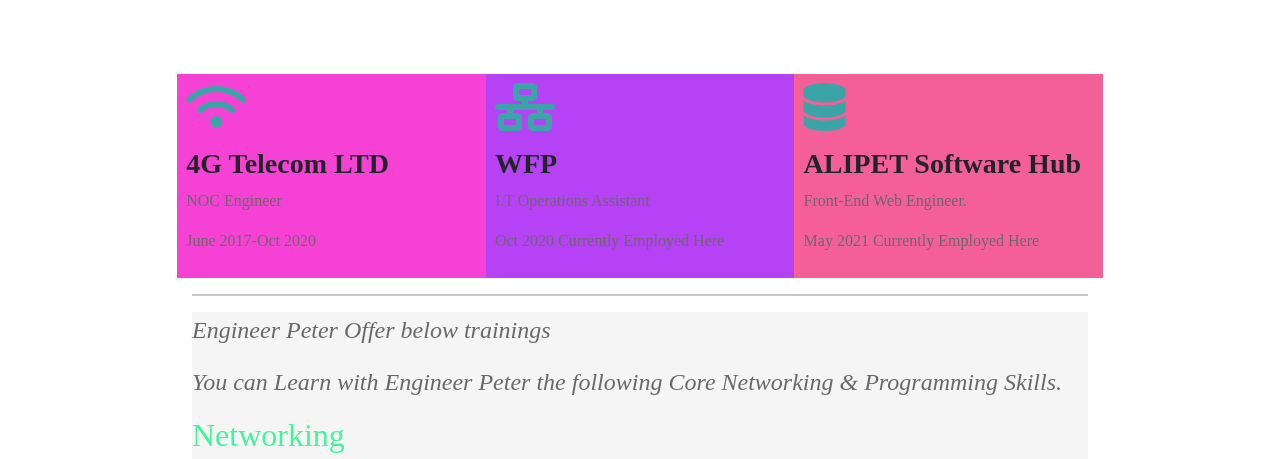
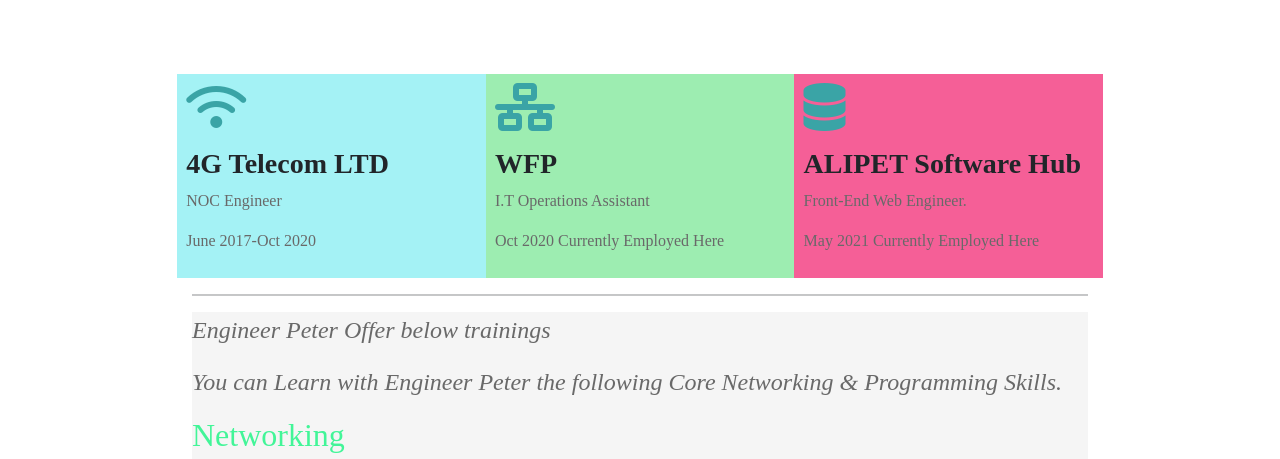
Before and after one commit to khemispeter/C.Vs, a plain HTML site: page index.html in a window 1280 px wide. Shown: the part 590-1049 px from the top of the page. Drawn offline with nearby package versions, Linux system fonts and the light colour scheme.

Commit message:
Update styles.css

```diff
--- a/css/styles.css
+++ b/css/styles.css
@@ -29,10 +29,10 @@ font-style: italic;
 color: #564959;
 }
 .colorin{
-	background-color:#b642f5;
+	background-color:#9dedb1;
 }
 .coloring{
-	background-color:#f542d4;
+	background-color:#a4f2f5;
 }
 .colorings{
 	background-color:#F55F97;
```
